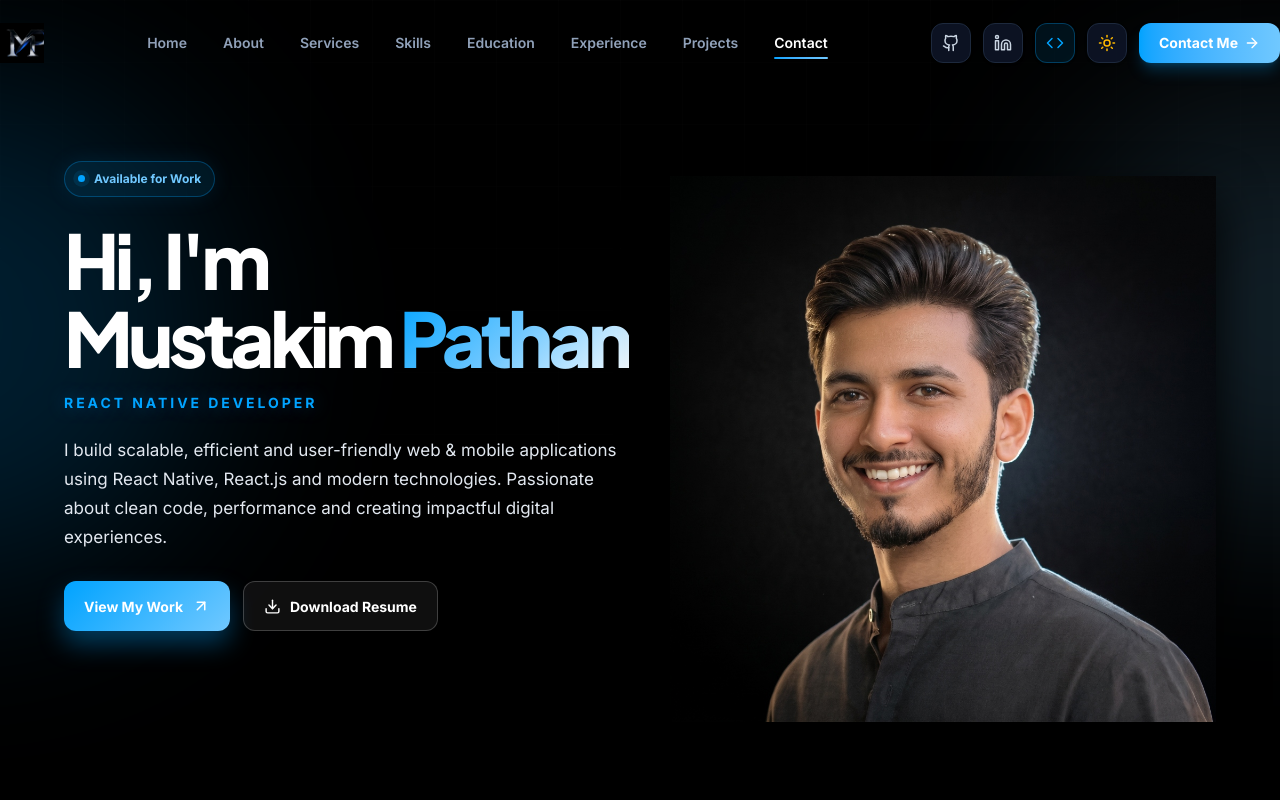
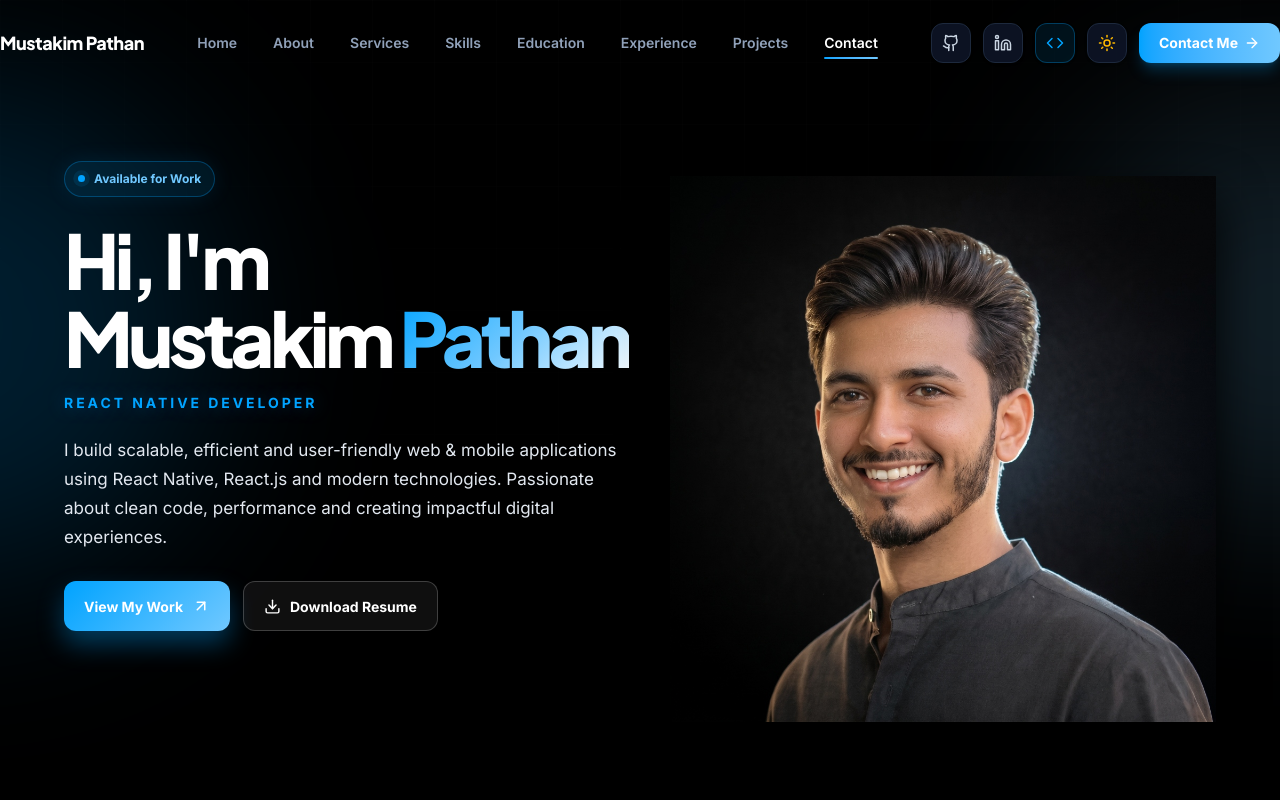
Before and after one commit to mustakim-aits/mustakim-portfolio, a React (Vite) app: page / in a window 1280 px wide. Shown: the top 800 px of the page. Built offline with nearby package versions, Linux system fonts and the light colour scheme.

Commit message:
Remove MP logo image from Navbar brand link and replace with text name Mustakim Pathan

```diff
--- a/src/components/Navbar.jsx
+++ b/src/components/Navbar.jsx
@@ -70,7 +70,9 @@ export const Navbar = ({ currentTheme, toggleTheme, onOpenConsole }) => {
               href="#home"
               className="flex items-center gap-3 text-text hover:opacity-95 transition-all group"
             >
-              <img src="/logo.png" alt="MP Logo" className="h-10 w-auto object-contain transition-transform group-hover:scale-105" />
+              <span className="font-extrabold text-lg tracking-tight text-white font-display select-none">
+                Mustakim Pathan
+              </span>
             </a>
           </motion.div>
 
```
